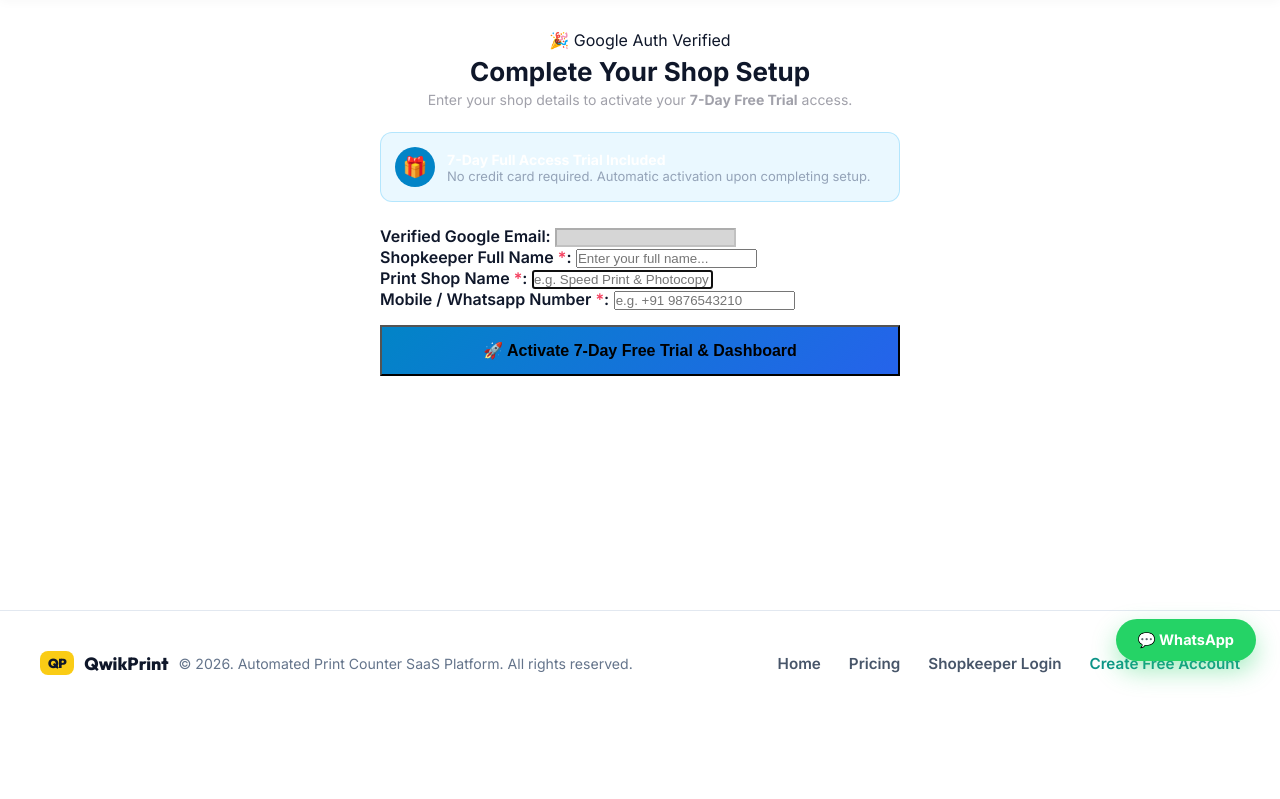
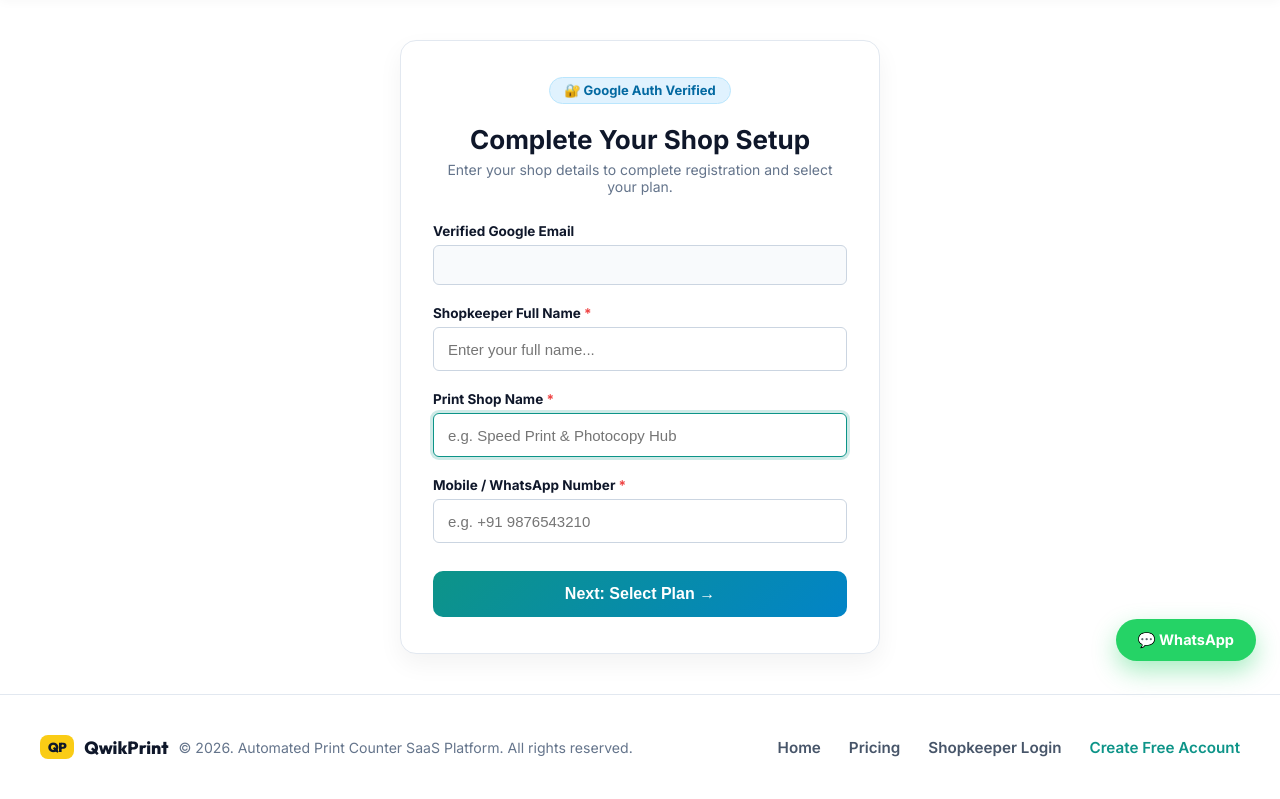
Before and after one commit to akmtechofficial/QwikPrint, a Python web app: template web_server/templates/onboarding.html in a window 1280 px wide. Shown: the part 115-914 px from the top of the page. Before the commit the page ends 799 px from the top, so only its background shows below. Run offline with Jinja, Linux system fonts and the light colour scheme; the template is opened without the code that fills it, so the values that code supplies are empty; some libraries are stand-ins or nearby versions.

Commit message:
style: fix onboarding CSS styling and remove hardcoded 7-day trial banner

```diff
--- a/web_server/static/css/style.css
+++ b/web_server/static/css/style.css
@@ -266,3 +266,63 @@
     background: #0f172a; color: #ffffff; padding: 14px 20px; border-radius: 12px;
     font-size: 14px; font-weight: 600; box-shadow: var(--shadow-lg); display: flex; align-items: center; gap: 10px;
 }
+
+/* Legacy Utility Classes */
+.glass-card {
+    background: #ffffff;
+    border: 1px solid #e2e8f0;
+    border-radius: 16px;
+    padding: 32px;
+    box-shadow: 0 10px 25px rgba(0,0,0,0.05);
+}
+
+.form-group {
+    margin-bottom: 20px;
+}
+
+.form-label {
+    display: block;
+    font-size: 13.5px;
+    font-weight: 700;
+    color: #0f172a;
+    margin-bottom: 6px;
+}
+
+.form-input {
+    width: 100%;
+    height: 44px;
+    border-radius: 8px;
+    border: 1px solid #cbd5e1;
+    background-color: #ffffff;
+    padding: 0 14px;
+    font-size: 14px;
+    color: #0f172a;
+    transition: all 0.2s;
+    outline: none;
+    box-sizing: border-box;
+}
+
+.form-input:focus {
+    border-color: #0d9488;
+    box-shadow: 0 0 0 3px rgba(13, 148, 136, 0.2);
+}
+
+.btn-primary {
+    display: inline-flex;
+    align-items: center;
+    justify-content: center;
+    background: linear-gradient(135deg, #0d9488, #0284c7);
+    color: #ffffff;
+    padding: 12px 24px;
+    border-radius: 8px;
+    font-weight: 700;
+    font-size: 15px;
+    border: none;
+    cursor: pointer;
+    transition: all 0.2s;
+}
+
+.btn-primary:hover {
+    opacity: 0.95;
+    transform: translateY(-1px);
+}
--- a/web_server/templates/onboarding.html
+++ b/web_server/templates/onboarding.html
@@ -3,56 +3,50 @@
 {% block title %}QwikPrint - Complete Shop Setup{% endblock %}
 
 {% block content %}
-<div class="glass-card" style="max-width: 520px; margin: 30px auto;">
-    <div style="text-align: center; margin-bottom: 24px;">
-        <span class="status-pill pill-success" style="margin-bottom: 12px;">🎉 Google Auth Verified</span>
-        <h2 style="font-size: 26px; margin-top: 6px;">Complete Your Shop Setup</h2>
-        <p style="color: var(--text-muted); font-size: 14px; margin-top: 4px;">Enter your shop details to activate your <strong>7-Day Free Trial</strong> access.</p>
+<div style="max-width: 520px; margin: 40px auto; padding: 0 20px;">
+    <div style="background: #ffffff; border: 1px solid #e2e8f0; border-radius: 16px; padding: 36px 32px; box-shadow: 0 10px 25px rgba(0,0,0,0.05);">
+        <div style="text-align: center; margin-bottom: 28px;">
+            <span class="shadcn-badge" style="background: #e0f2fe; color: #0369a1; border: 1px solid #bae6fd; font-size: 13px; padding: 6px 14px; margin-bottom: 12px; display: inline-flex; align-items: center; gap: 6px;">
+                🔐 Google Auth Verified
+            </span>
+            <h2 style="font-size: 26px; font-weight: 800; color: #0f172a; margin-top: 8px;">Complete Your Shop Setup</h2>
+            <p style="color: #64748b; font-size: 14px; margin-top: 6px;">Enter your shop details to complete registration and select your plan.</p>
         </div>
 
         {% if error %}
-    <div style="background: rgba(244, 63, 94, 0.15); border: 1px solid var(--rose-danger); color: var(--rose-danger); padding: 12px; border-radius: 10px; font-size: 14px; margin-bottom: 20px; text-align: center;">
-        ⚠️ {{ error }}
+        <div class="shadcn-alert shadcn-alert-destructive" style="margin-bottom: 20px; border-radius: 10px;">
+            <div style="font-size: 14px; line-height: 1.5;">⚠️ {{ error }}</div>
         </div>
         {% endif %}
-
-    <div style="background: rgba(56, 189, 248, 0.1); border: 1px solid rgba(56, 189, 248, 0.3); border-radius: 12px; padding: 14px; margin-bottom: 24px; display: flex; align-items: center; gap: 12px;">
-        <div style="background: #0284c7; width: 40px; height: 40px; border-radius: 50%; display: flex; align-items: center; justify-content: center; font-size: 20px; flex-shrink: 0;">
-            🎁
-        </div>
-        <div>
-            <div style="font-weight: 700; color: #ffffff; font-size: 14px;">7-Day Full Access Trial Included</div>
-            <div style="color: #94a3b8; font-size: 13px;">No credit card required. Automatic activation upon completing setup.</div>
-        </div>
-    </div>
 
         <form action="/onboarding" method="POST">
             <input type="hidden" name="email" value="{{ google_email }}">
             <input type="hidden" name="device_fp" value="{{ device_fp }}">
 
-        <div class="form-group">
-            <label class="form-label" style="font-weight: 600;">Verified Google Email:</label>
-            <input type="email" class="form-input" value="{{ google_email }}" disabled style="opacity: 0.8; background: rgba(0, 0, 0, 0.2); cursor: not-allowed;">
+            <div style="margin-bottom: 20px;">
+                <label class="shadcn-label">Verified Google Email</label>
+                <input type="email" class="shadcn-input" value="{{ google_email }}" disabled style="background: #f8fafc; color: #64748b; border-color: #cbd5e1; cursor: not-allowed; font-weight: 500;">
             </div>
 
-        <div class="form-group">
-            <label class="form-label" style="font-weight: 600;">Shopkeeper Full Name <span style="color: var(--rose-danger);">*</span>:</label>
-            <input type="text" name="full_name" class="form-input" placeholder="Enter your full name..." value="{{ google_name }}" required>
+            <div style="margin-bottom: 20px;">
+                <label class="shadcn-label">Shopkeeper Full Name <span style="color: #ef4444;">*</span></label>
+                <input type="text" name="full_name" class="shadcn-input" placeholder="Enter your full name..." value="{{ google_name }}" required style="font-size: 15px; height: 44px;">
             </div>
 
-        <div class="form-group">
-            <label class="form-label" style="font-weight: 600;">Print Shop Name <span style="color: var(--rose-danger);">*</span>:</label>
-            <input type="text" name="shop_name" class="form-input" placeholder="e.g. Speed Print & Photocopy Hub" value="" required autofocus>
+            <div style="margin-bottom: 20px;">
+                <label class="shadcn-label">Print Shop Name <span style="color: #ef4444;">*</span></label>
+                <input type="text" name="shop_name" class="shadcn-input" placeholder="e.g. Speed Print & Photocopy Hub" value="" required autofocus style="font-size: 15px; height: 44px;">
             </div>
 
-        <div class="form-group">
-            <label class="form-label" style="font-weight: 600;">Mobile / Whatsapp Number <span style="color: var(--rose-danger);">*</span>:</label>
-            <input type="tel" name="phone" class="form-input" placeholder="e.g. +91 9876543210" value="" required>
+            <div style="margin-bottom: 28px;">
+                <label class="shadcn-label">Mobile / WhatsApp Number <span style="color: #ef4444;">*</span></label>
+                <input type="tel" name="phone" class="shadcn-input" placeholder="e.g. +91 9876543210" value="" required style="font-size: 15px; height: 44px;">
             </div>
 
-        <button type="submit" class="btn-primary" style="width: 100%; margin-top: 15px; padding: 14px; font-size: 16px; background: linear-gradient(135deg, #0284c7, #2563eb); font-weight: 700;">
-            🚀 Activate 7-Day Free Trial & Dashboard
+            <button type="submit" class="btn-shop-login" style="width: 100%; justify-content: center; padding: 14px; font-size: 16px; background: linear-gradient(135deg, #0d9488, #0284c7); border-radius: 10px; font-weight: 700; cursor: pointer;">
+                Next: Select Plan →
             </button>
         </form>
     </div>
+</div>
 {% endblock %}
```
Lines whose indentation alone changed are shown as unchanged.
